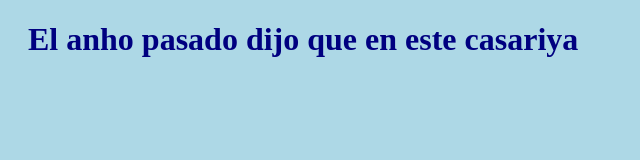
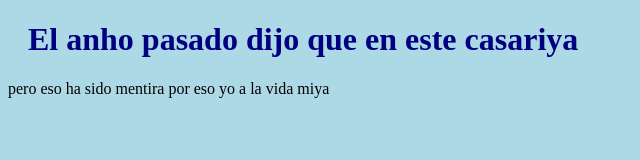
Before and after one commit to AlexisDLCV/Universidad, a plain HTML site: page index.html in a window 1280 px wide. Shown: the whole page, without its empty margins (0-640 px from the left). Drawn offline with Linux system fonts and the light colour scheme.

Commit message:
actualizando index.html con una nueva linea

```diff
--- a/index.html
+++ b/index.html
@@ -8,5 +8,6 @@
 </head>
 <body>
 	<h1>El anho pasado dijo que en este casariya</h1>
+	<p>pero eso ha sido mentira por eso yo a la vida miya</p>
 </body>
 </html>
```
